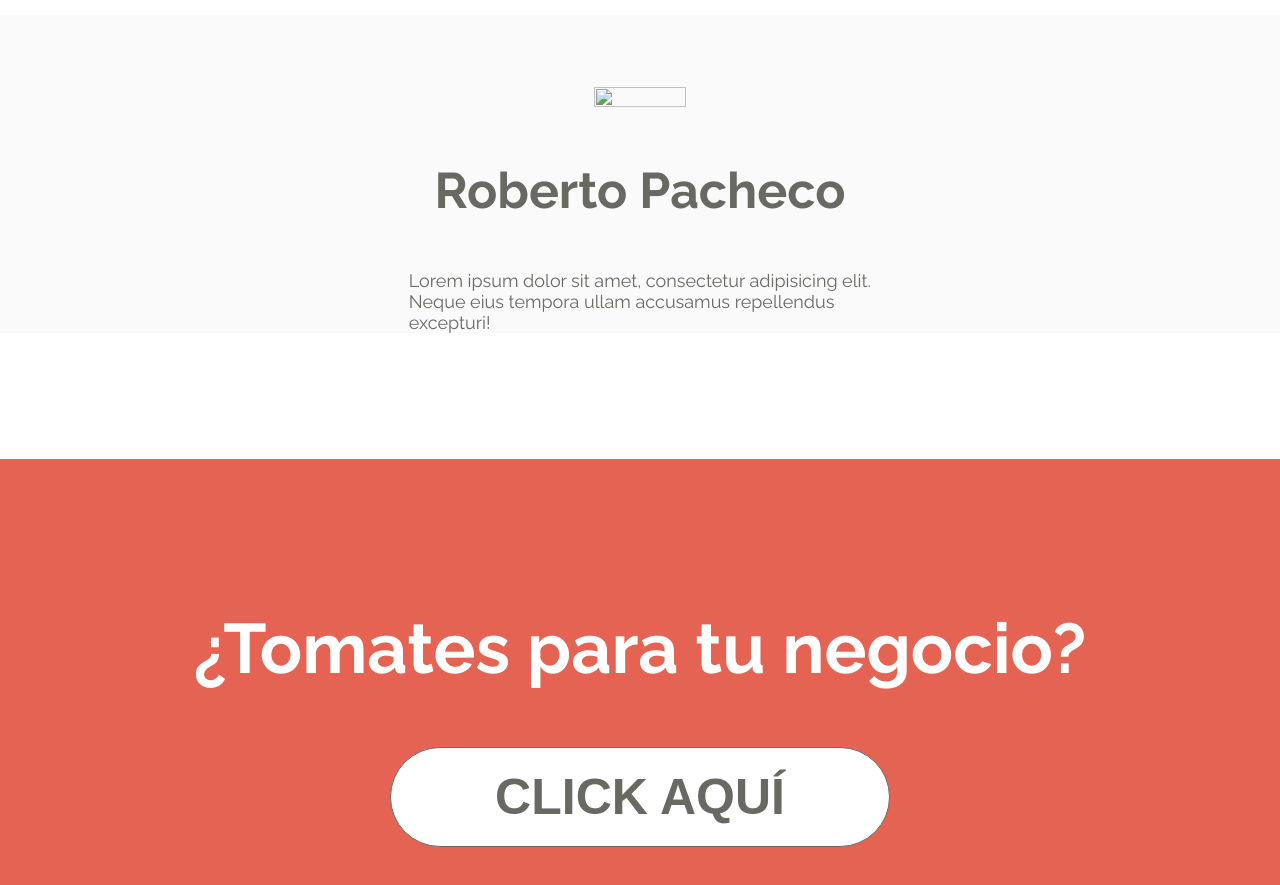
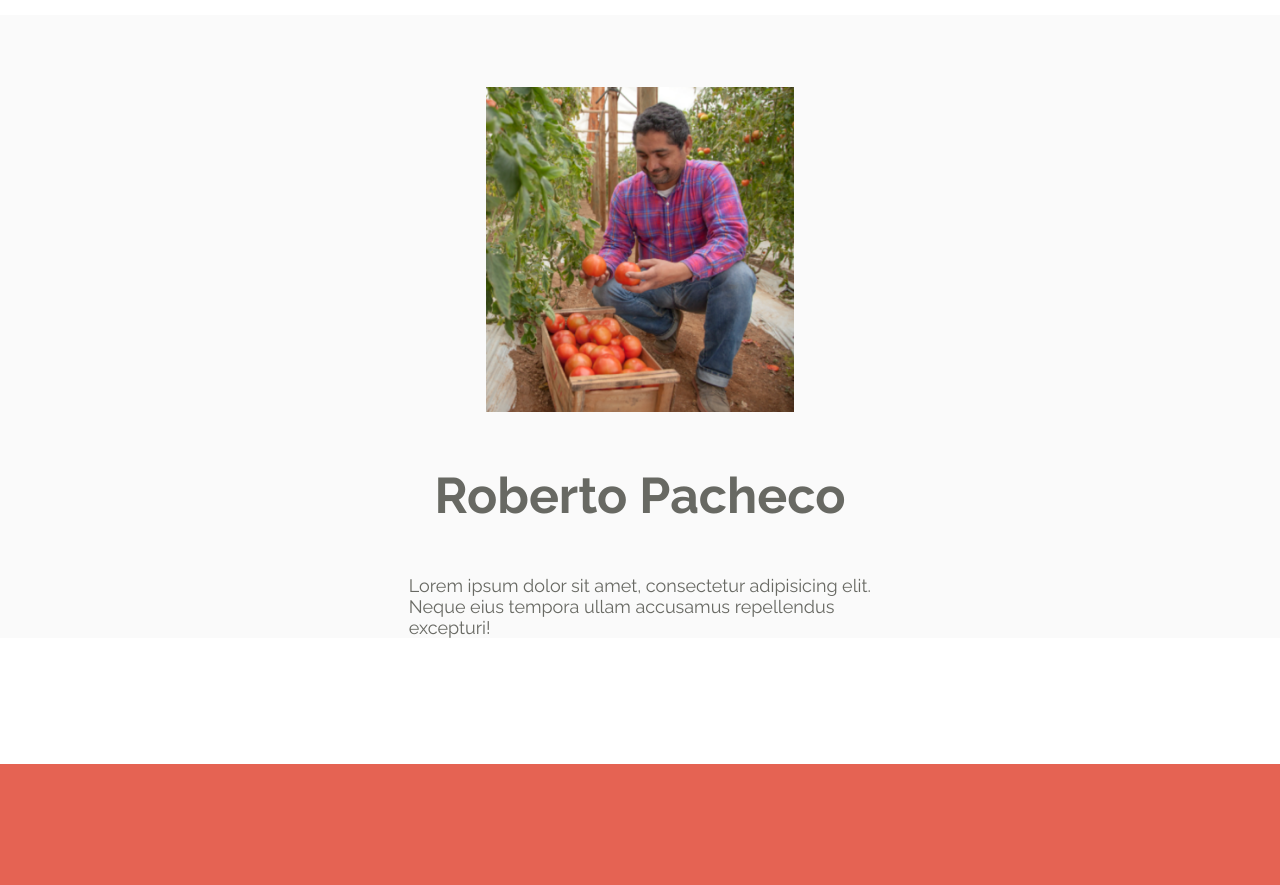
Before and after one commit to FraneSpralja/tiatomate, a plain HTML site: page index.html in a window 1280 px wide. Shown: the part 3730-4615 px from the top of the page. Drawn offline with Linux system fonts and the light colour scheme; the site is published under a folder, as on GitHub Pages, so addresses that start at the root find nothing.

Commit message:
fix image2 in index.html

```diff
--- a/index.html
+++ b/index.html
@@ -49,7 +49,7 @@
                 </div>
             </div>
             <div class="main__about--resumen b-light t-dark">
-                <img src="/assets/img/about-4.png" alt="" class="about--resumen-img">
+                <img src="assets/img/about-4.png" alt="" class="about--resumen-img">
                 <div class="about__body">
                     <h3 class="about--name">Roberto Pacheco</h3>
                     <p class="about--resumen-text">Lorem ipsum dolor sit amet, consectetur adipisicing elit. Neque eius tempora ullam accusamus repellendus excepturi!</p>
```
